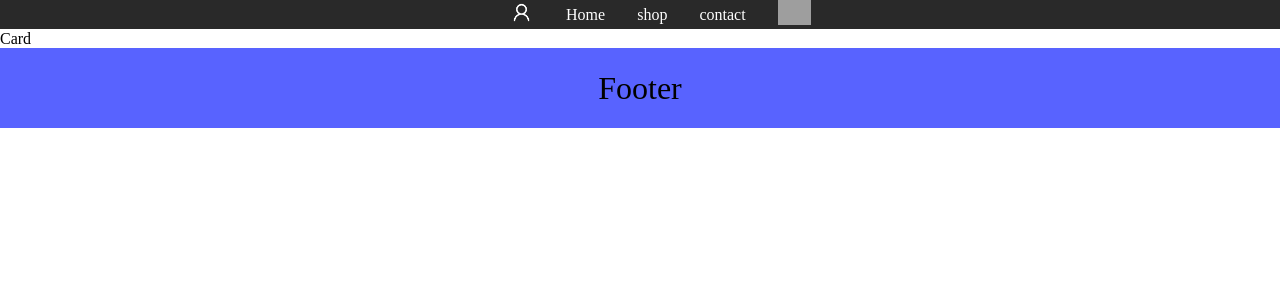
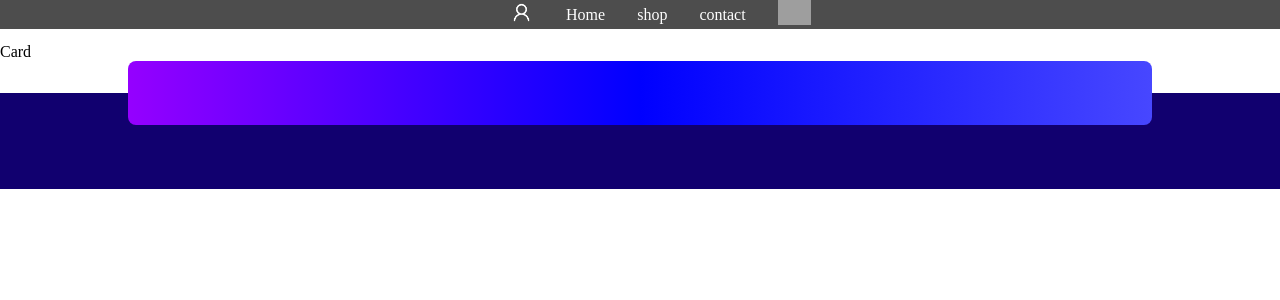
Before and after one commit to mehdi-Jafarzadeh/ecommerce-ui, a React (Create React App) app: page /card in a window 1280 px wide. Shown: the top 300 px of the page. Built offline with nearby package versions, Linux system fonts and the light colour scheme; grey boxes are pictures that could not be loaded.

Commit message:
footer bg set

```diff
--- a/src/components/Footer/Footer.css
+++ b/src/components/Footer/Footer.css
@@ -1,9 +1,20 @@
 .Footer{
     width: 100%;
     height: 5rem;
-    background: #5863ff;
-    display: flex;
-    justify-content: center;
-    align-items: center;
     font-size: 2rem;
 }
+.footer-up{
+    width: 80%;
+    max-width: 1200px;
+    height: 4rem;
+    background: linear-gradient(to right, rgb(149, 0, 255), rgb(0, 0, 255), rgb(71, 71, 255));
+    margin: 0 auto -1em auto;
+    border-radius: 8px;
+}
+.footer-down{
+    position: relative;
+    z-index: -1;
+    width: 100%;
+    height: 6rem;
+    background: rgb(17, 0, 111);
+}
--- a/src/components/Footer/Footer.js
+++ b/src/components/Footer/Footer.js
@@ -3,7 +3,10 @@ import './Footer.css'
 
 const Footer = () => {
     return (
-        <div className="Footer">Footer</div>
+        <div className="Footer">
+            <div className="footer-up"></div>
+            <div className="footer-down"></div>
+        </div>
     )
 }
 
--- a/src/components/Navbar/Navbar.css
+++ b/src/components/Navbar/Navbar.css
@@ -1,5 +1,5 @@
 .nav-container{
-    background: #292929;
+    background: #292929d3;
     color:aliceblue;
     /* padding: 1em; */
     position: fixed;
--- a/src/index.css
+++ b/src/index.css
@@ -2,5 +2,5 @@
   margin: 0;
 }
 main {
-  margin-top: 30px
+  margin-top: 2.7em
 }
```
